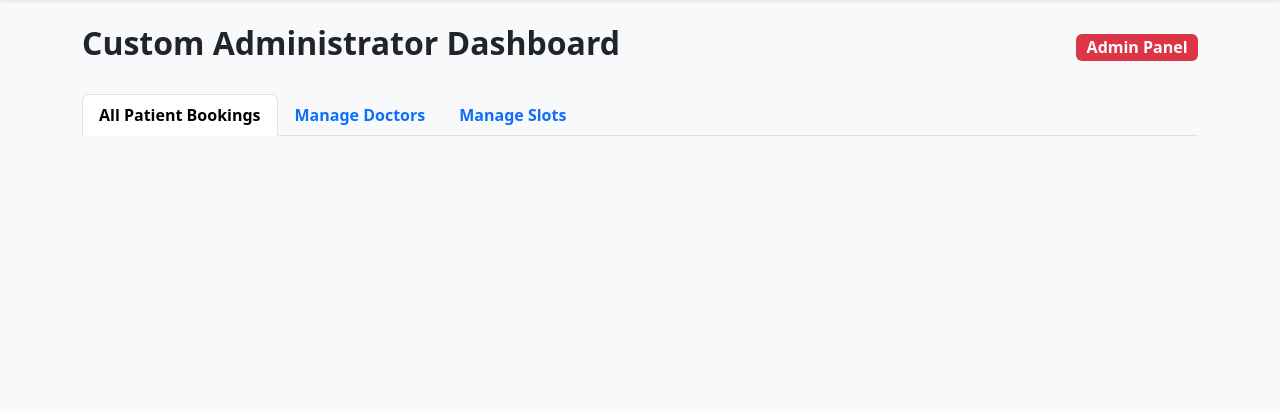
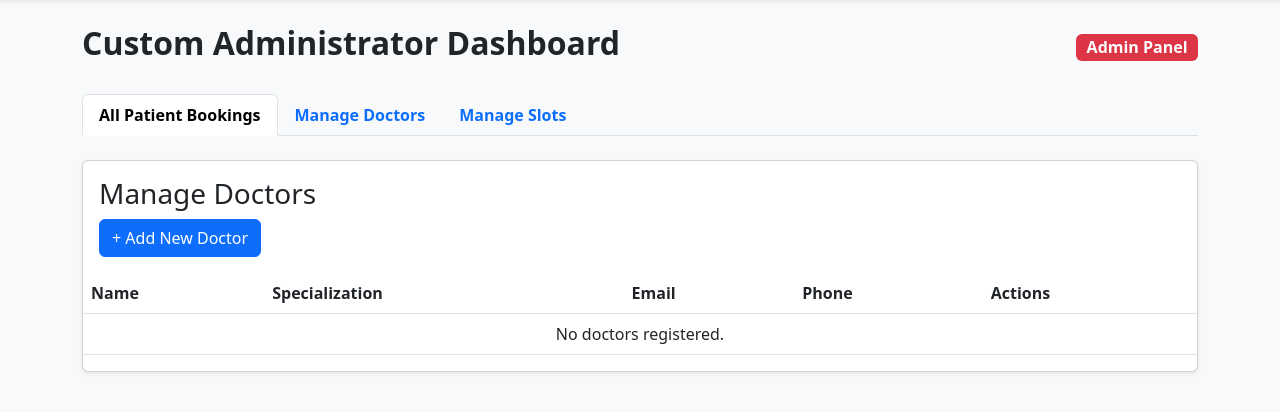
Before and after one commit to lindanz918-bit/ISCG7420WAD-Assignment1, a Django app: page /custom-admin/ in a window 1280 px wide. Shown: the part 56-468 px from the top of the page. Run offline with Django 5.2, Linux system fonts and the light colour scheme; the visitor is signed in with stand-in values (Sample User, id 1); data that the repository does not hold is empty.

Commit message:
Add admin add, delete, edit doctor feature.

```diff
--- a/appointments/urls.py
+++ b/appointments/urls.py
@@ -10,5 +10,8 @@ urlpatterns = [
     path('logout/', auth_views.LogoutView.as_view(), name='logout'),
     path('book/', views.book_appointment, name='book_appointment'),
     path('custom-admin/', views.custom_admin_dashboard, name='admin_dashboard'),
+    path('custom-admin/doctor/add/', views.add_doctor, name='add_doctor'),
+    path('custom-admin/doctor/delete/<int:doctor_id>/', views.delete_doctor, name='delete_doctor'),
+    path('custom-admin/doctor/edit/<int:doctor_id>/', views.edit_doctor, name='edit_doctor'),
 
 ]
--- a/appointments/views.py
+++ b/appointments/views.py
@@ -4,6 +4,7 @@ from django.contrib.auth.views import LoginView
 from django.shortcuts import render, redirect, get_object_or_404
 from django.contrib.auth.decorators import login_required, user_passes_test
 
+from .forms import DoctorForm
 from .models import Doctor, AppointmentSlot, Booking
 
 # Helper check for admin users
@@ -18,6 +19,18 @@ class CustomLoginView(LoginView):
         if user.is_staff or user.is_superuser:
             return '/custom-admin/'
         return '/book/'
+
+def register(request):
+    if request.method == 'POST':
+        form = UserCreationForm(request.POST)
+        if form.is_valid():
+            user = form.save()
+            login(request, user)  # Auto log-in after registration
+            return redirect('book_appointment')
+    else:
+        form = UserCreationForm()
+    return render(request, 'registration/register.html', {'form': form})
+
 
 # Book Appointment View
 @login_required
@@ -47,13 +60,33 @@ def custom_admin_dashboard(request):
         'slots': slots,
     })
 
-def register(request):
+# Add Doctor
+@user_passes_test(is_admin)
+def add_doctor(request):
     if request.method == 'POST':
-        form = UserCreationForm(request.POST)
+        form = DoctorForm(request.POST)
         if form.is_valid():
-            user = form.save()
-            login(request, user)  # Auto log-in after registration
-            return redirect('book_appointment')
+            form.save()
+            return redirect('admin_dashboard')
     else:
-        form = UserCreationForm()
-    return render(request, 'registration/register.html', {'form': form})
+        form = DoctorForm()
+    return render(request, 'appointments/doctor_form.html', {'form': form})
+
+@user_passes_test(is_admin)
+def delete_doctor(request, doctor_id):
+    doctor = get_object_or_404(Doctor, id=doctor_id)
+    if request.method == 'POST':
+        doctor.delete()
+    return redirect('admin_dashboard')
+
+@user_passes_test(is_admin)
+def edit_doctor(request, doctor_id):
+    doctor = get_object_or_404(Doctor, id=doctor_id)
+    if request.method == 'POST':
+        form = DoctorForm(request.POST, instance=doctor)
+        if form.is_valid():
+            form.save()
+            return redirect('admin_dashboard')
+    else:
+        form = DoctorForm(instance=doctor)
+    return render(request, 'appointments/doctor_form.html', {'form': form, 'title': 'Edit Doctor'})
--- a/templates/appointments/admin_dashboard.html
+++ b/templates/appointments/admin_dashboard.html
@@ -27,4 +27,54 @@
         </li>
     </ul>
 
+    <!-- Doctors Management Tab -->
+    <div class="tab-pane fade show active" id="doctors">
+        <div class="card shadow-sm">
+            <div class="card-body">
+                <h3 class="card-title">Manage Doctors</h3>
+                <a href="{% url 'add_doctor' %}" class="btn btn-primary">+ Add New Doctor</a>
+            </div>
+            <div class="table-responsive">
+                <table class="table table-hover align-middle">
+                    <thead>
+                    <tr>
+                        <th>Name</th>
+                        <th>Specialization</th>
+                        <th>Email</th>
+                        <th>Phone</th>
+                        <th>Actions</th>
+                    </tr>
+                    </thead>
+                    <tbody>
+                    {% for doctor in doctors %}
+                        <tr>
+                            <td class="fw-bold">{{ doctor.name }}</td>
+                            <td>{{ doctor.specialization }}</td>
+                            <td>{{ doctor.email }}</td>
+                            <td>{{ doctor.phone }}</td>
+                            <td>
+                                <a href="{% url 'edit_doctor' doctor.id %}" class="btn btn-warning btn-sm">Edit</a>
+                                <form method="post" action="{% url 'delete_doctor' doctor.id %}"class="d-inline">
+                                    {% csrf_token %}
+                                    <button type="submit" class="btn btn-danger btn-sm"
+                                    onclick="return confirm('Are you sure you want to delete this doctor?')">Delete</button>
+                                </form>
+                            </td>
+
+
+                        </tr>
+                    {% empty %}
+                        <tr>
+                            <td colspan="5" class="text-center">No doctors registered.</td>
+                        </tr>
+                    {% endfor %}
+                    </tbody>
+
+                </table>
+
+            </div>
+
+        </div>
+    </div>
+
 {% endblock %}
```
Also changed, not shown: appointments/forms.py (added, +9 -0 lines), templates/appointments/doctor_form.html (added, +17 -0 lines).
